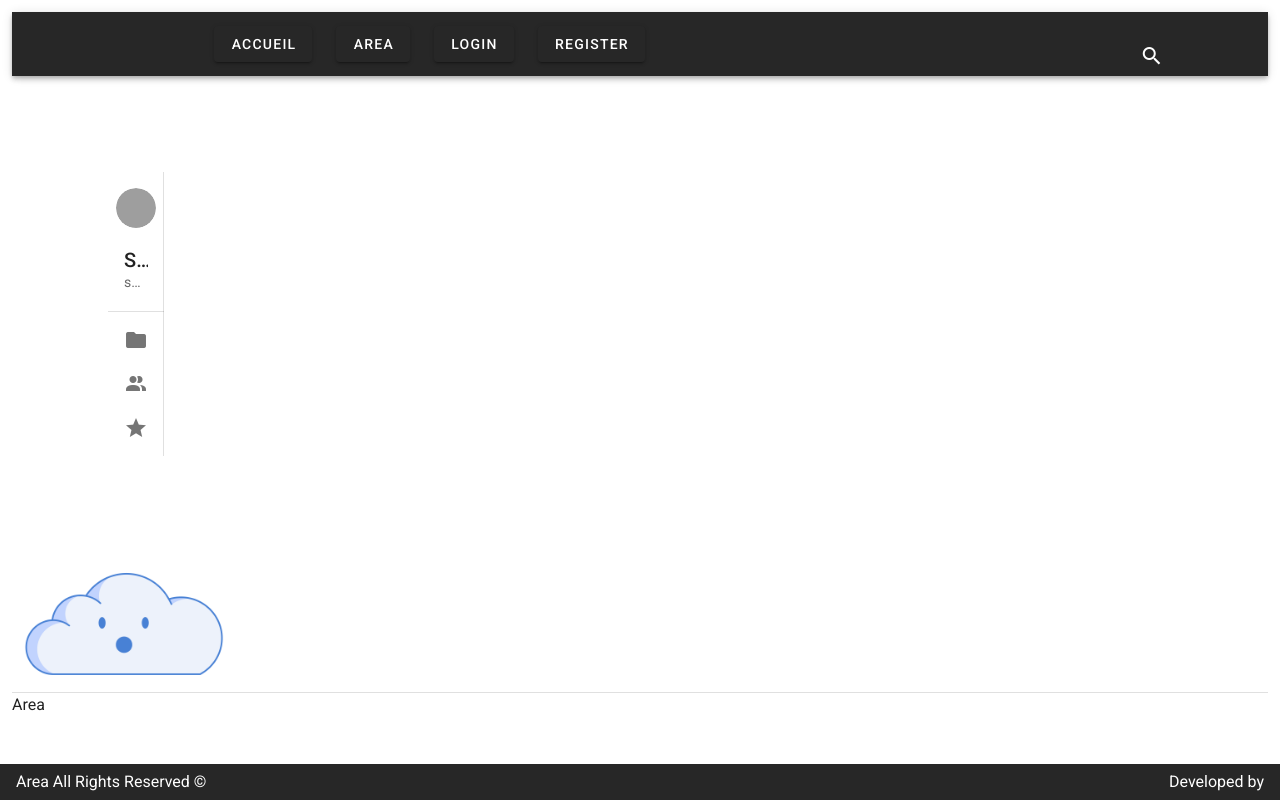
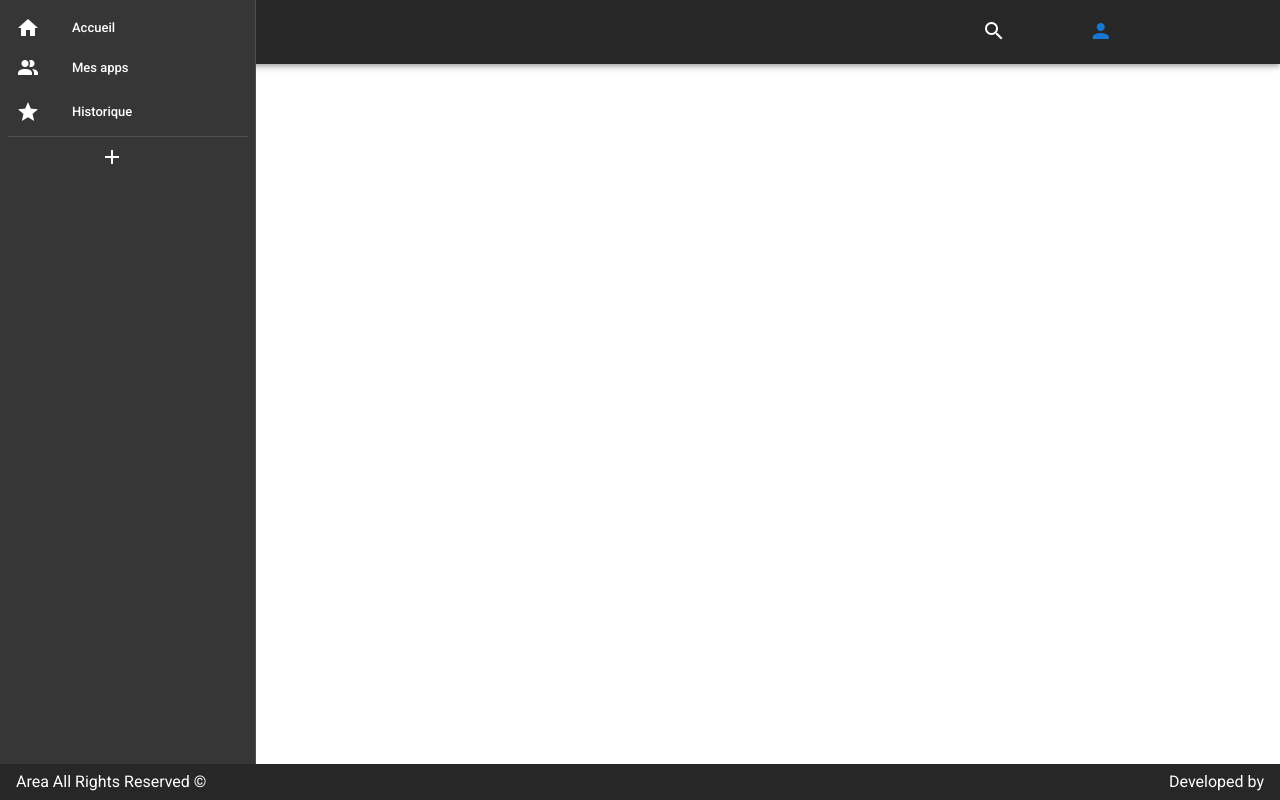
Before and after one commit to polBachelin/AREA, a Vue app in the folder client/: page /#/area in a window 1280 px wide. Built offline with nearby package versions, Linux system fonts and the light colour scheme; grey boxes are pictures that could not be loaded.

Commit message:
feat(app.vue) mise en place de l'app bar et navigation drawer

```diff
--- a/client/src/App.vue
+++ b/client/src/App.vue
@@ -1,24 +1,24 @@
 <template>
   <v-app class="police-montserrat">
     <v-container fluid>
+
+<!--      TOP APP BAR-->
       <v-app-bar
+          absolute
           dark
       >
-        <v-row class="justify-center text-center align-center">
-          <router-link
-              v-for="(button) in buttons"
-              v-bind:key="button"
-              :to="button.path">
-            <v-col md="12" lg="12">
-              <v-btn>
-                {{ button.name }}
-              </v-btn>
-            </v-col>
-          </router-link>
-        </v-row>
-
-        <v-row justify="end">
-          <v-col lg="4" md="4" xs="12">
+        <v-row>
+          <v-col cols="3"/>
+          <v-col cols="2">
+            <router-link :to="'/home'">
+              <v-img
+                  src="./assets/area.jpeg"
+                  max-height="50"
+              />
+            </router-link>
+          </v-col>
+          <v-col cols="4"/>
+          <v-col cols="1" class="justify-end">
             <v-tooltip bottom>
               <template v-slot:activator="{ on, attrs }">
                 <v-btn
@@ -34,66 +34,76 @@
               <span>Rechercher</span>
             </v-tooltip>
           </v-col>
+          <v-col cols="1" class="justify-end">
+            <v-tooltip bottom>
+              <template v-slot:activator="{ on, attrs }">
+                <v-btn
+                    v-bind="attrs"
+                    v-on="on"
+                    icon
+                >
+                  <router-link :to="buttons[2].path">
+                    <v-icon>
+                      mdi-account
+                    </v-icon>
+                  </router-link>
+
+                </v-btn>
+              </template>
+              <span>Profil</span>
+            </v-tooltip>
+          </v-col>
+          <v-col cols="1"/>
         </v-row>
       </v-app-bar>
-      <div class="ma-12 pa-12">
+<!---->
+
+<!--      LEFT NAVIGATION DRAWER-->
+      <v-row class="mt-4 mb-7">
           <v-navigation-drawer
               permanent
+              absolute
               expand-on-hover
+              dark
           >
-            <v-list>
-              <v-list-item class="px-2">
-                <v-list-item-avatar>
-                  <v-img src="https://randomuser.me/api/portraits/women/85.jpg"></v-img>
-                </v-list-item-avatar>
-              </v-list-item>
-
-              <v-list-item link>
-                <v-list-item-content>
-                  <v-list-item-title class="text-h6">
-                    Sandra Adams
-                  </v-list-item-title>
-                  <v-list-item-subtitle>sandra_a88@gmail.com</v-list-item-subtitle>
-                </v-list-item-content>
-              </v-list-item>
-            </v-list>
-
-            <v-divider></v-divider>
-
             <v-list
                 nav
                 dense
             >
-              <v-list-item link>
-                <v-list-item-icon>
-                  <v-icon>mdi-folder</v-icon>
-                </v-list-item-icon>
-                <v-list-item-title>My Files</v-list-item-title>
-              </v-list-item>
+              <router-link :to="buttons[0].path">
+                <v-list-item link>
+                  <v-list-item-icon>
+                    <v-icon>mdi-home</v-icon>
+                  </v-list-item-icon>
+                  <v-list-item-title>Accueil</v-list-item-title>
+                </v-list-item>
+              </router-link>
+
               <v-list-item link>
                 <v-list-item-icon>
                   <v-icon>mdi-account-multiple</v-icon>
                 </v-list-item-icon>
-                <v-list-item-title>Shared with me</v-list-item-title>
+                <v-list-item-title>Mes apps</v-list-item-title>
               </v-list-item>
+
               <v-list-item link>
                 <v-list-item-icon>
                   <v-icon>mdi-star</v-icon>
                 </v-list-item-icon>
-                <v-list-item-title>Starred</v-list-item-title>
+                <v-list-item-title>Historique</v-list-item-title>
               </v-list-item>
+
+              <v-divider></v-divider>
+
+              <v-list-item link class="justify-center">
+                <v-list-item-icon>
+                  <v-icon>mdi-plus</v-icon>
+                </v-list-item-icon>
+              </v-list-item>
+
             </v-list>
           </v-navigation-drawer>
-      </div>
-        <v-col cols="12" class="mt-13">
-          <router-link :to="'/home'">
-            <v-img
-                src="./assets/NuageShocked.png"
-                max-width="200"
-            />
-          </router-link>
-        </v-col>
-
+      </v-row>
 
       <v-divider></v-divider>
 
@@ -134,6 +144,7 @@ export default {
       buttons: [
         {name: "Accueil", path: '/home'},
         {name: "Area", path: '/area'},
+        {name: "Profile", path: '/profile'},
         {name: "Login", path: '/login'},
         {name: "Register", path: '/register'},
       ],
@@ -157,4 +168,8 @@ export default {
   color: #2c3e50;
   margin-top: 60px;
 }
+
+a {
+  text-decoration: none;
+}
 </style>
--- /dev/null
+++ b/client/src/components/Profile.vue
@@ -0,0 +1,14 @@
+<template>
+<div>
+</div>
+</template>
+
+<script>
+export default {
+  name: "Profile"
+}
+</script>
+
+<style scoped>
+
+</style>
--- a/client/src/main.js
+++ b/client/src/main.js
@@ -5,6 +5,7 @@ import Home from "@/components/Home";
 import Area from "@/components/Area";
 import Login from "@/components/Login";
 import Register from "@/components/Register";
+import Profile from "@/components/Profile"
 import vuetify from './plugins/vuetify'
 
 Vue.use(VueRouter)
@@ -17,6 +18,7 @@ const router = new VueRouter({
 		{path: '/', component: Home},
 		{path: '/home', component: Home},
 		{path: '/area', component: Area},
+		{path: '/profile', component: Profile},
 		{path: '/login', component: Login},
 		{path: '/register', component: Register},
 	],
```
Also changed, not shown: client/src/assets/area.jpeg (added).
